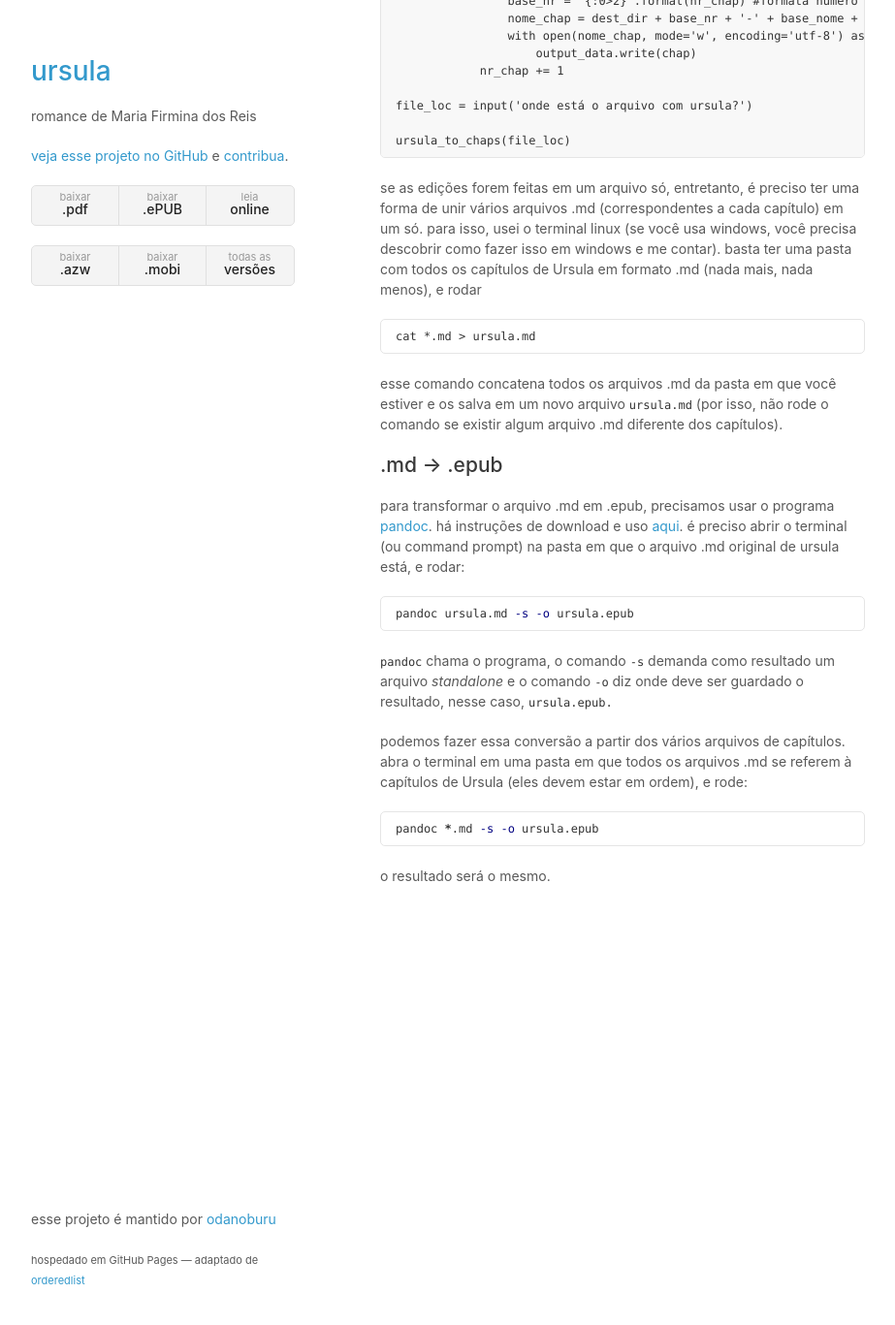
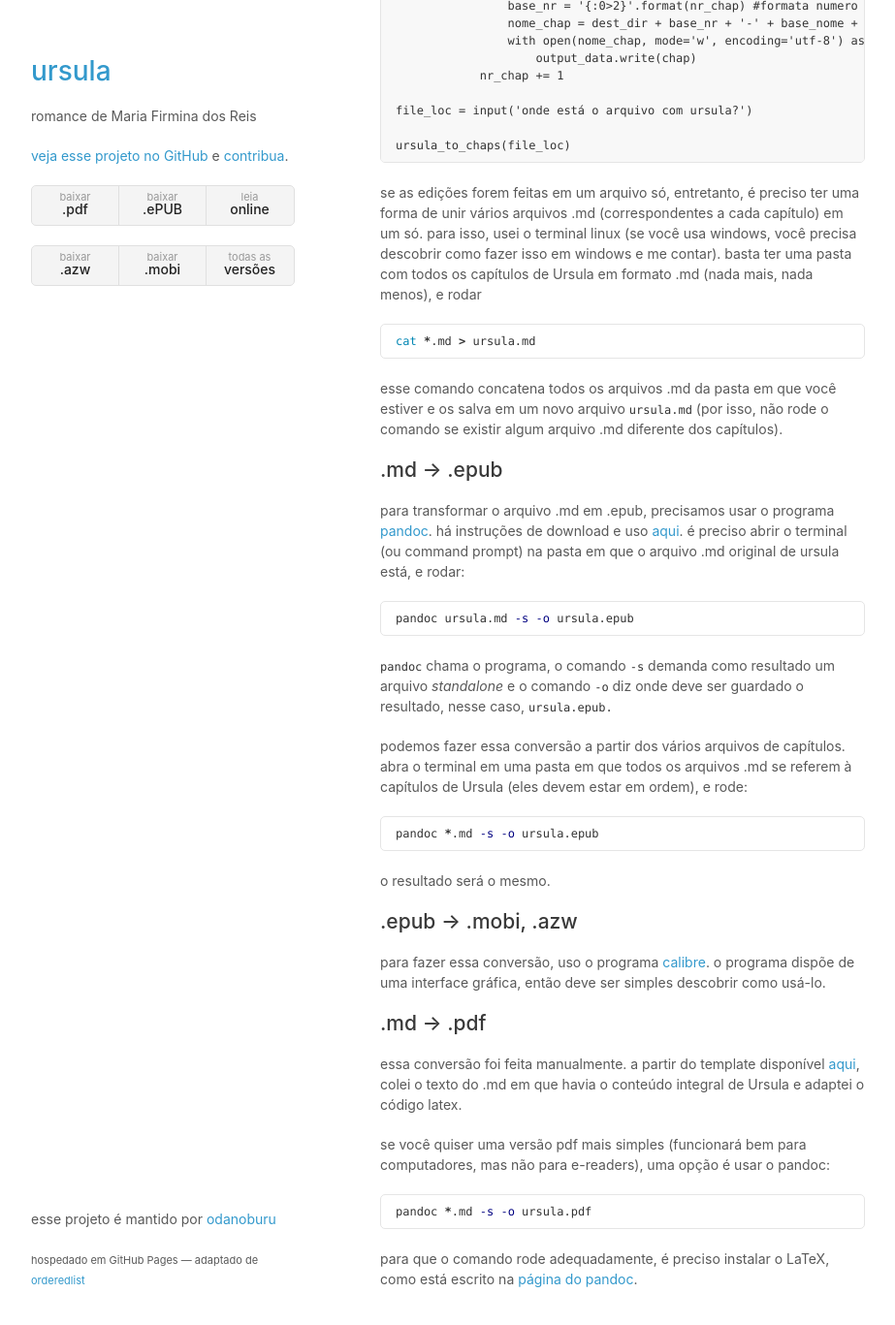
Before and after one commit to odanoburu/ursula, a Jekyll site: the page built from construir.md, in a window 1280 px wide and 1400 px high, scrolled down 918 px. Shown: the top 1367 px of the window at 97% size, without its empty margins (178-1101 px from the left). Built offline with Jekyll 4.4.1, drawn with Linux system fonts in a browser that asks for light colours.

Commit message:
add .md -> .pdf, .epub -> .azw .mobi

````diff
--- a/construir.md
+++ b/construir.md
@@ -6,7 +6,7 @@ layout: default
 
 aqui vou mostrar como foi feita a conversão do arquivo-texto markdown em que há o conteúdo integral de Ursula para os diversos formatos disponíveis.
 
-### .md -> .md
+## .md -> .md
 
 o arquivo original de Ursula está em [markdown](https://daringfireball.net/projects/markdown/syntax). um único arquivo contém todos os capítulos do livro, separados por `___`. para dividí-lo em vários arquivos (um para cada capítulo), usei o código python abaixo (python3 ou maior). se você tiver python no seu computador (instale [aqui](https://www.python.org/)), basta abrir o bloco de notas, copiar e colar o código abaixo, e salvá-lo com a terminação `.py`, e.g. `capitulos.py`. abra o terminal (command prompt no windows: Win + R, cmd, enter), e digite `python capitulos.py` (ou o nome que você tenha dado).
 
@@ -47,7 +47,8 @@ ursula_to_chaps(file_loc)
 ```
 
 se as edições forem feitas em um arquivo só, entretanto, é preciso ter uma forma de unir vários arquivos .md (correspondentes a cada capítulo) em um só. para isso, usei o terminal linux (se você usa windows, você precisa descobrir como fazer isso em windows e me contar). basta ter uma pasta com todos os capítulos de Ursula em formato .md (nada mais, nada menos), e rodar
-```
+
+```bash
 cat *.md > ursula.md
 ```
 esse comando concatena todos os arquivos .md da pasta em que você estiver e os salva em um novo arquivo `ursula.md` (por isso, não rode o comando se existir algum arquivo .md diferente dos capítulos).
@@ -55,13 +56,31 @@ esse comando concatena todos os arquivos .md da pasta em que você estiver e os
 ## .md -> .epub
 
 para transformar o arquivo .md em .epub, precisamos usar o programa [pandoc](http://pandoc.org/). há instruções de download e uso [aqui](http://pandoc.org/getting-started.html). é preciso abrir o terminal (ou command prompt) na pasta em que o arquivo .md original de ursula está, e rodar:
+
 ```bash
 pandoc ursula.md -s -o ursula.epub
 ```
 `pandoc` chama o programa, o comando `-s` demanda como resultado um arquivo _standalone_ e o comando `-o` diz onde deve ser guardado o resultado, nesse caso, `ursula.epub.`
 
 podemos fazer essa conversão a partir dos vários arquivos de capítulos. abra o terminal em uma pasta em que todos os arquivos .md se referem à capítulos de Ursula (eles devem estar em ordem), e rode:
+
 ```bash
 pandoc *.md -s -o ursula.epub
 ```
 o resultado será o mesmo.
+
+## .epub -> .mobi, .azw
+
+para fazer essa conversão, uso o programa [calibre](https://calibre-ebook.com/). o programa dispõe de uma interface gráfica, então deve ser simples descobrir como usá-lo.
+
+## .md -> .pdf
+
+essa conversão foi feita manualmente. a partir do template disponível [aqui](https://www.overleaf.com/docs?snip_uri=http://www.latextemplates.com/templates/books/4/ebook.zip), colei o texto do .md em que havia o conteúdo integral de Ursula e adaptei o código latex.
+
+se você quiser uma versão pdf mais simples (funcionará bem para computadores, mas não para e-readers), uma opção é usar o pandoc:
+
+```bash
+pandoc *.md -s -o ursula.pdf
+```
+
+para que o comando rode adequadamente, é preciso instalar o LaTeX, como está escrito na [página do pandoc](http://pandoc.org/getting-started.html).
````
